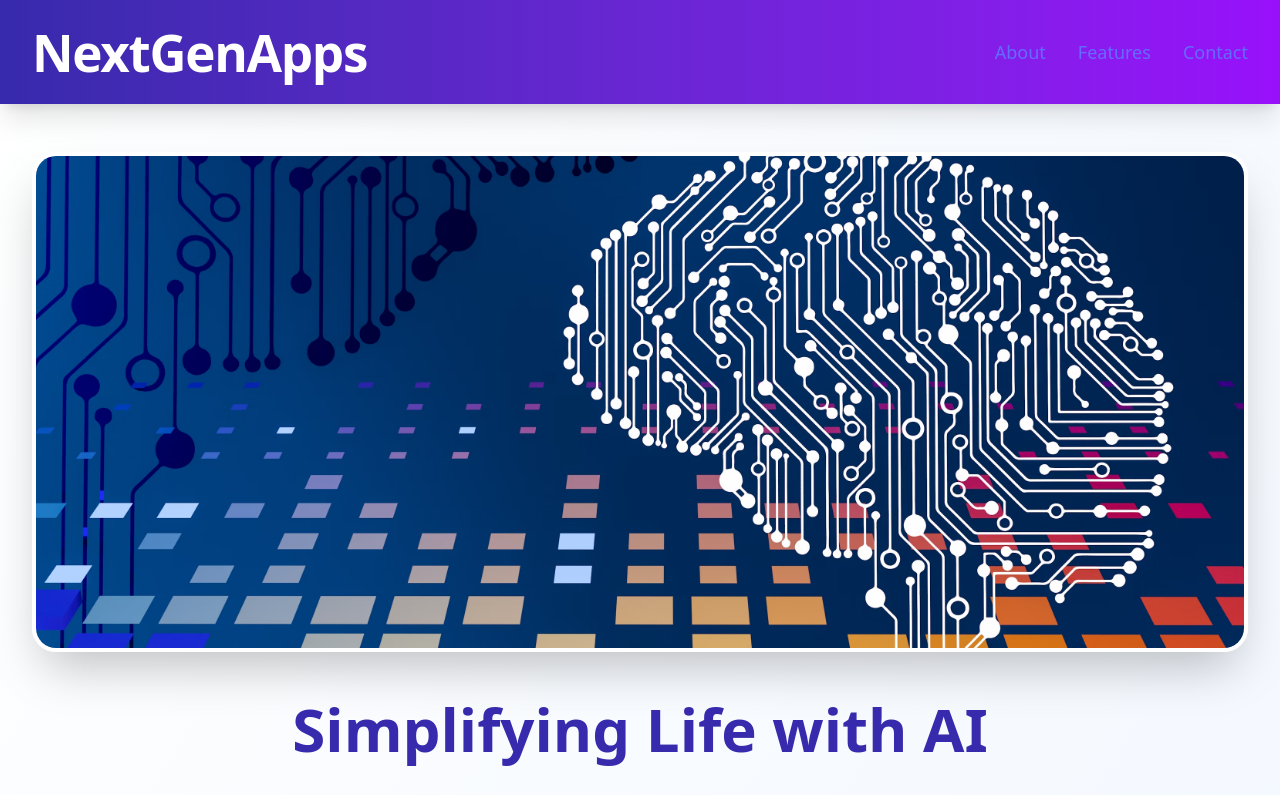
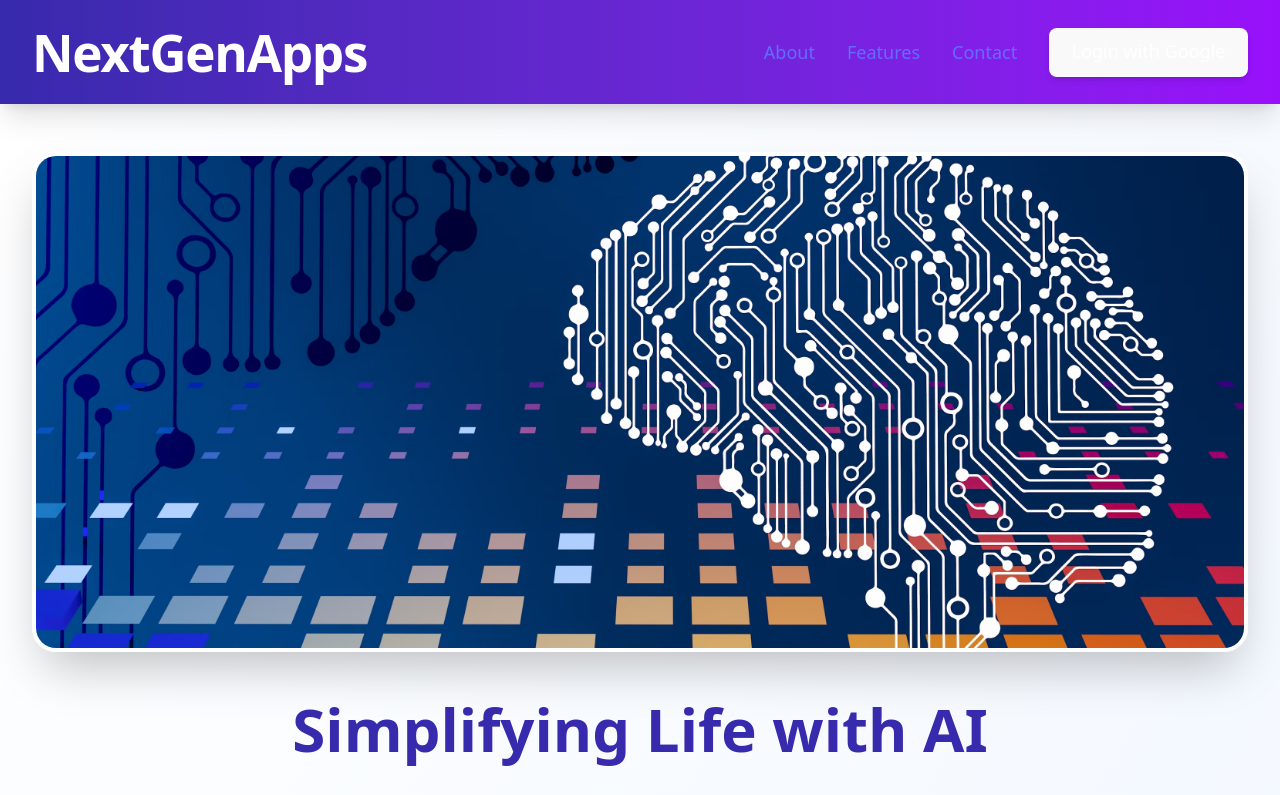
Before and after one commit to aayushvashistha/NextGenApps.ai, a React (Vite) app: page / in a window 1280 px wide. Shown: the top 795 px of the page. Built offline with nearby package versions, Linux system fonts and the light colour scheme; no server answers.

Commit message:
login added

```diff
--- a/package.json
+++ b/package.json
@@ -16,7 +16,9 @@
     "react": "^19.0.0",
     "react-dom": "^19.0.0",
     "react-router-dom": "^7.5.3",
-    "tailwindcss": "^4.1.5"
+    "firebase": "^10.12.0",
+    "tailwindcss": "^4.1.5",
+    "react-icons": "5.5.0"
   },
   "devDependencies": {
     "@eslint/js": "^9.22.0",
--- a/src/HomePage.jsx
+++ b/src/HomePage.jsx
@@ -1,10 +1,14 @@
-import React from "react";
+import React, { useState } from "react";
 import heroImage from "./images/hero-image.jpg";
 import teamImage from "./images/team-image.jpg";
 import { motion } from "framer-motion";
 import { Link } from "react-router-dom";
+import GoogleLogin from "./Login"
 
 export default function HomePage() {
+
+  const [user, setUser] = useState(null);
+
   return (
     <div className="min-h-screen w-full bg-gradient-to-br from-white to-blue-50 text-gray-800 font-sans overflow-x-hidden">
       <header className="bg-gradient-to-r from-indigo-800 to-purple-600 text-white px-8 py-6 shadow-xl sticky top-0 z-50">
@@ -12,10 +16,18 @@ export default function HomePage() {
           <motion.h1 className="text-4xl font-extrabold tracking-tight mb-4 md:mb-0" initial={{ opacity: 0, y: -20 }} animate={{ opacity: 1, y: 0 }}>
             NextGenApps
           </motion.h1>
-          <nav className="space-x-8 text-lg">
+          <nav className="space-x-8 text-lg flex items-center">
             <a href="#about" className="hover:underline hover:text-yellow-300 transition">About</a>
             <a href="#features" className="hover:underline hover:text-yellow-300 transition">Features</a>
             <Link to="/contact" className="hover:underline hover:text-yellow-300 transition">Contact</Link>
+            {user ? (
+              <div className="flex items-center space-x-4">
+                <img src={user.photoURL} alt="User Profile" className="w-10 h-10 rounded-full" />
+                <span className="text-white font-semibold">{user.displayName}</span>
+              </div>
+            ) : (
+              <GoogleLogin setUser={setUser} />
+            )}
           </nav>
         </div>
       </header>
--- /dev/null
+++ b/src/Login.jsx
@@ -0,0 +1,33 @@
+import React from "react";
+import { signInWithPopup } from "firebase/auth";
+import { auth, provider } from "./firebase";
+
+export default function GoogleLogin({ setUser }) {
+  const handleLogin = async () => {
+    try {
+      const result = await signInWithPopup(auth, provider);
+      const user = result.user;
+      console.log("User logged in:", user);
+
+      // Update user state in parent component
+      setUser({
+        displayName: user.displayName,
+        photoURL: user.photoURL,
+      });
+
+      alert(`Welcome, ${user.displayName}!`);
+    } catch (error) {
+      console.error("Login error:", error);
+      alert("Google login failed");
+    }
+  };
+
+  return (
+    <button
+      onClick={handleLogin}
+      className="px-4 py-2 bg-red-500 hover:bg-red-600 text-white rounded-xl font-medium shadow-md text-sm"
+    >
+      Login with Google
+    </button>
+  );
+}
--- a/src/firebase.jsx
+++ b/src/firebase.jsx
@@ -1,5 +1,6 @@
 // Import the functions you need from the SDKs you need
 import { initializeApp } from "firebase/app";
+import { getAuth, GoogleAuthProvider } from "firebase/auth";
 // import { getAnalytics } from "firebase/analytics";
 import { getFirestore } from "firebase/firestore";
 // TODO: Add SDKs for Firebase products that you want to use
@@ -19,4 +20,6 @@ const firebaseConfig = {
 // Initialize Firebase
 export const app = initializeApp(firebaseConfig);
 export const db = getFirestore(app);
+export const auth = getAuth(app);
+export const provider = new GoogleAuthProvider();
 // export const analytics = getAnalytics(app);
```
Also changed, not shown: 1 other file (tests, documents, lock files or other folders).
